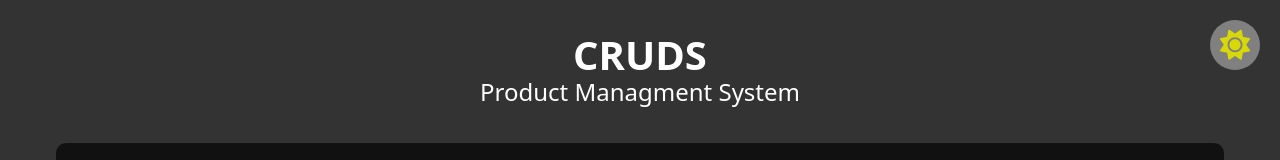
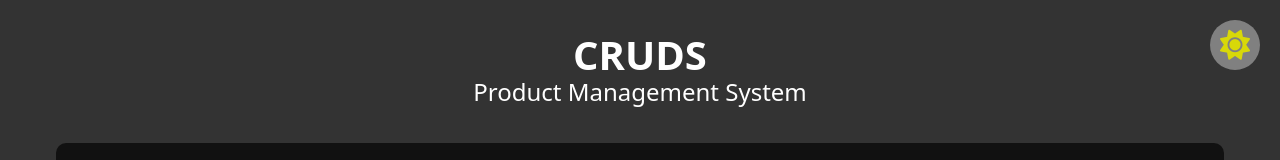
Before and after one commit to m07ammed18/CRUDS, a plain HTML site: page index.html in a window 1280 px wide. Shown: the top 160 px of the page. Drawn offline with Linux system fonts and the light colour scheme.

Commit message:
Update index.html

```diff
--- a/index.html
+++ b/index.html
@@ -18,7 +18,7 @@
   <div class="cruds">
     <div class="head">
       <h2>Cruds</h2>
-      <p>Product managment system</p>
+      <p>Product management system</p>
     </div>
     <div class="inputs" id="inputs">
       <input type="text" id="title" placeholder="Title">
```
